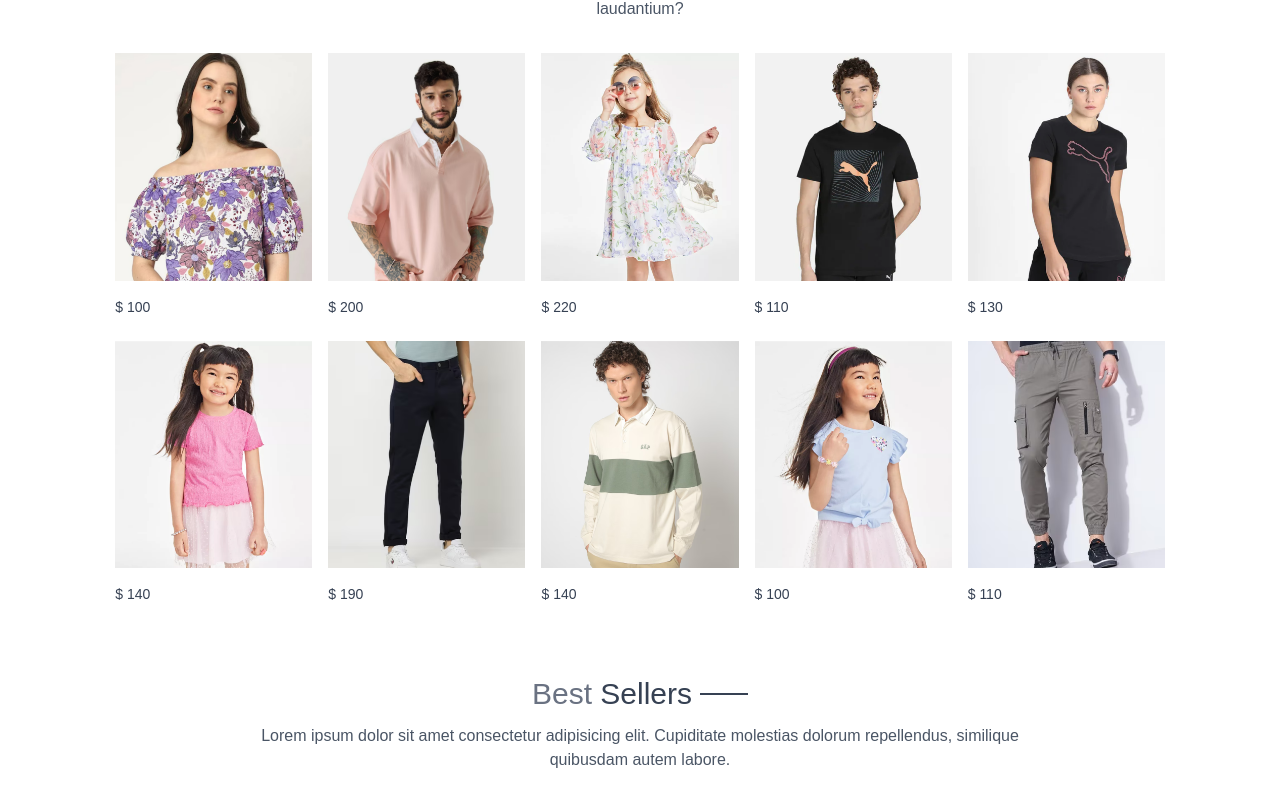
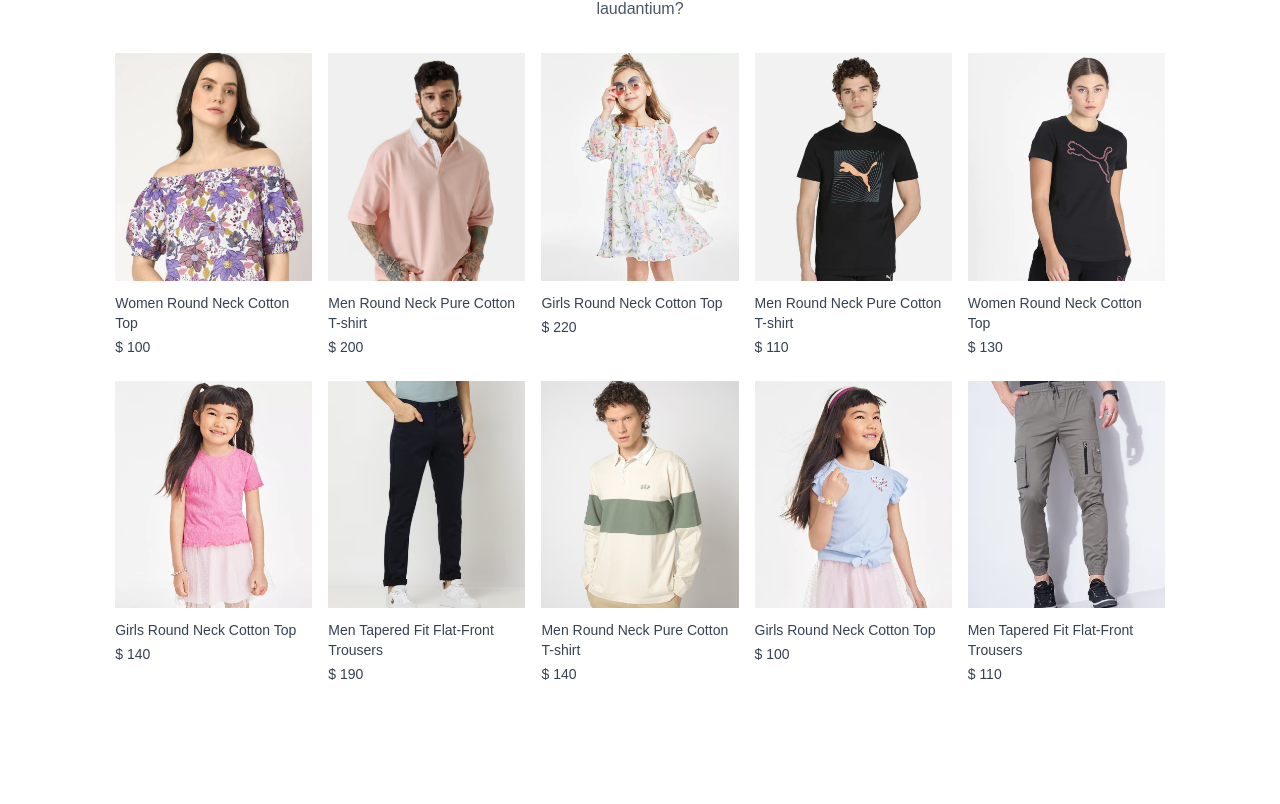
Before and after one commit to Nikita-kanwar/E-Commerce-Website, a React (Vite) app: page / in a window 1280 px wide. Shown: the part 649-1453 px from the top of the page. After the commit the page ends 1373 px from the top, so only its background shows below. Built offline with nearby package versions, Linux system fonts and the light colour scheme.

Commit message:
Update Code and Files

```diff
--- a/src/Components/BestSeller.jsx
+++ /dev/null
@@ -1,26 +0,0 @@
-import React, { useEffect, useState } from 'react'
-import { useContext } from 'react'
-import { ShopContext } from '../Context/ShopContext'
-import Title from './Title';
-
-const BestSeller = () => {
-
-    const {products} = useContext(ShopContext);
-    const [bestSeller,setBestSeller] = useState([]);
-
-    useEffect(()=>{
-           const bestProduct = products.filter((item)=>(item.bestSeller));
-           setBestSeller(bestProduct.slice(0,5))
-    },[])
-
-  return (
-    <div className='my-10'>
-<div className='text-center text-3xl py-8'>
-     <Title text1={'Best'} text2={'Sellers'} />
-     <p className='w-3/4 m-auto text-xs sm:text-sm md:text-base text-gray-600'>Lorem ipsum dolor sit amet consectetur adipisicing elit. Cupiditate molestias dolorum repellendus, similique quibusdam autem labore.</p>
-</div>
-    </div>
-  )
-}
-
-export default BestSeller
--- a/src/Components/LatestCollection.jsx
+++ b/src/Components/LatestCollection.jsx
@@ -23,7 +23,7 @@
        <div className='grid grid-cols-2 sm:grid-cols-3 md:grid-cols-4 lg:grid-cols-5 gap-4 gap-y-6'>
            {
             latestProducts.map((item,index)=>(
-               <ProductItem key={index} id={item._id} image={item.image} name={item.nam}  price={item.price} />
+               <ProductItem key={index} id={item._id} image={item.image} name={item.name}  price={item.price} />
             ))
            }
        </div>
--- a/src/Pages/Home.jsx
+++ b/src/Pages/Home.jsx
@@ -1,14 +1,12 @@
 import React from 'react'
 import Hero from '../Components/Hero'
 import LatestCollection from '../Components/LatestCollection'
-import BestSeller from '../Components/BestSeller'
 
 const Home = () => {
   return (
     <div>
         <Hero />
       <LatestCollection />
-      <BestSeller />
     </div>
   )
 }
```
